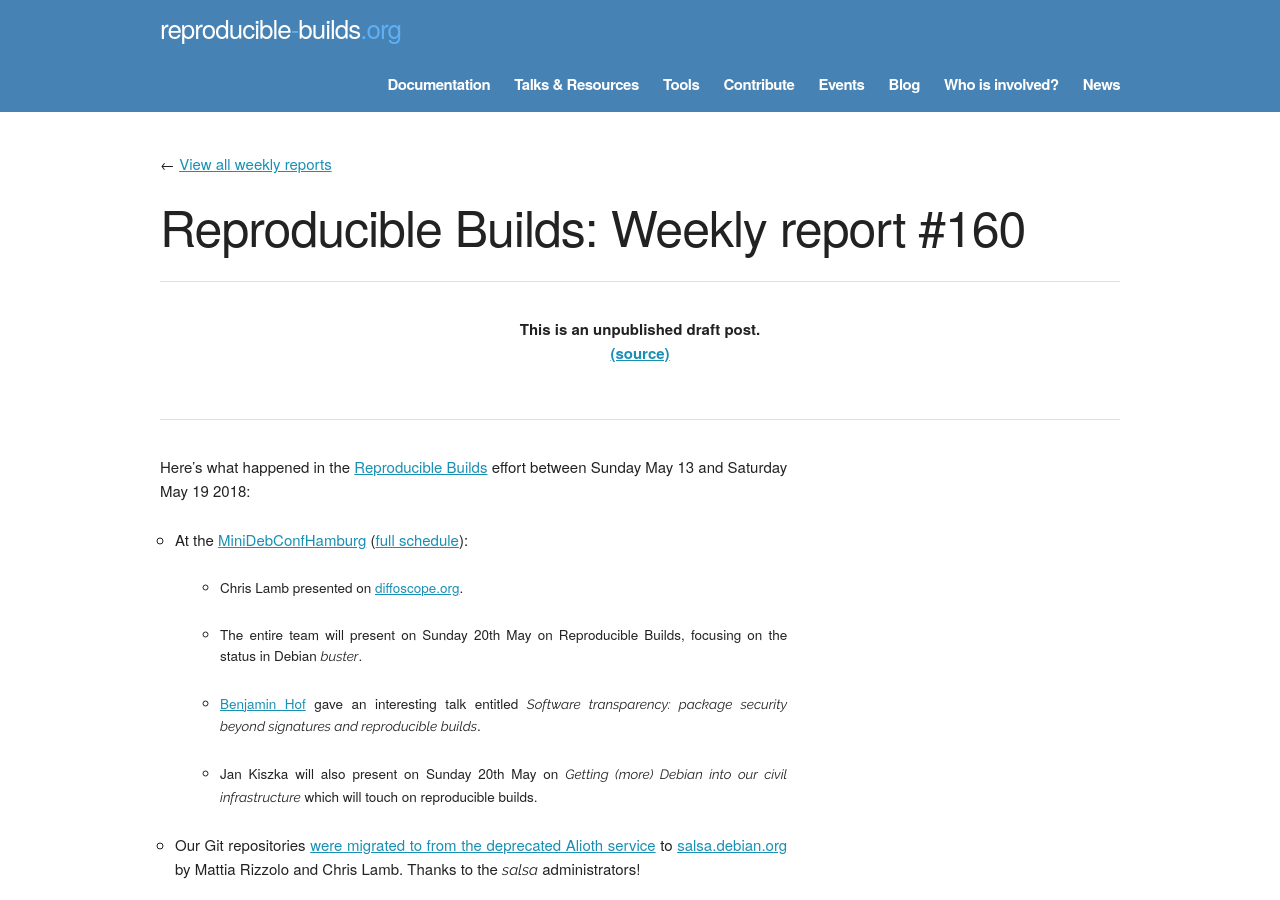
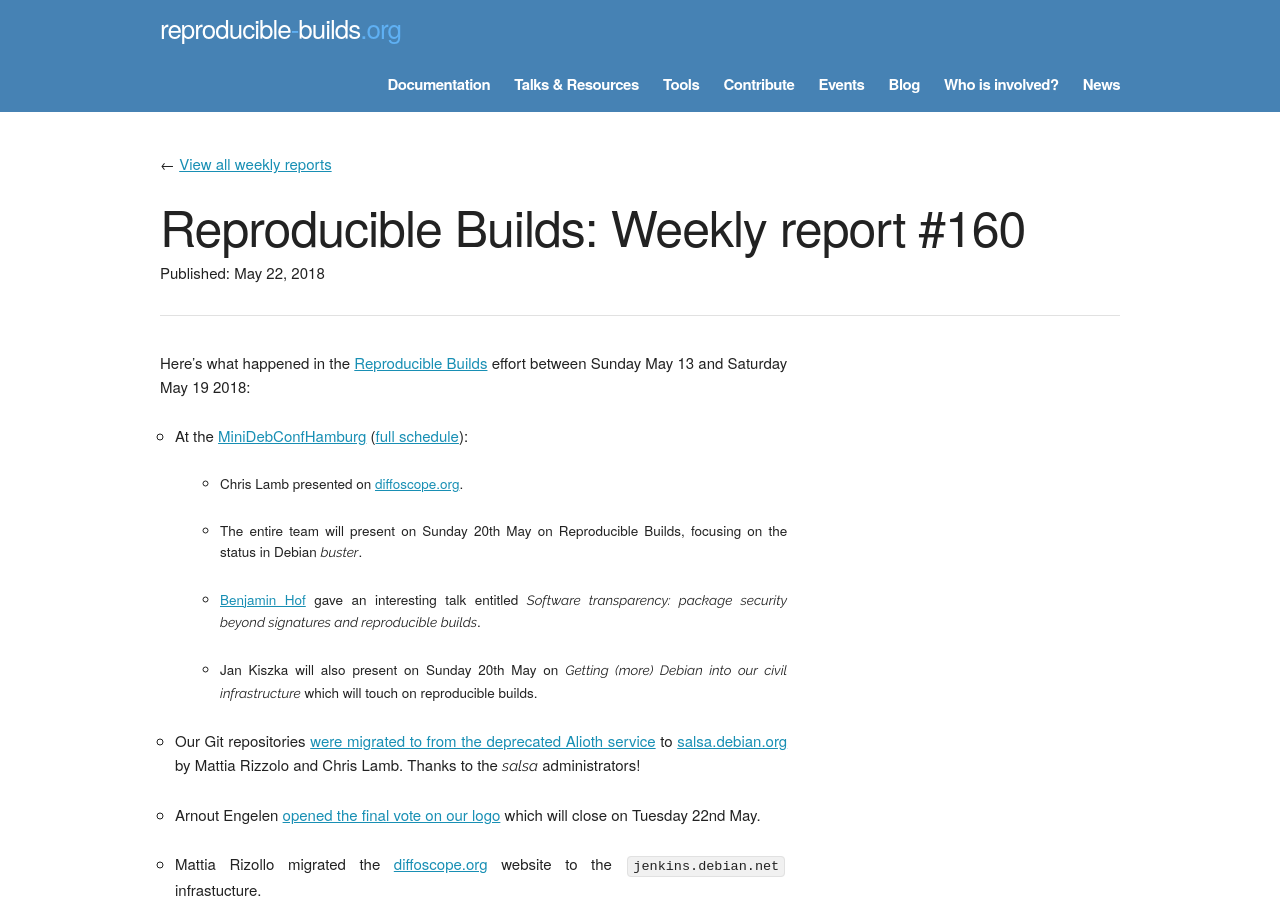
Before and after one commit to prototypefund/reproducible-website, a Jekyll site: the page built from _blog/posts/160.md, in a window 1280 px wide and 900 px high. Built offline with Jekyll 4.4.1, drawn with Linux system fonts in a browser that asks for light colours; some web fonts are replaced.

Commit message:
published as https://reproducible-builds.org/blog/posts/160/

```diff
--- a/_blog/posts/160.md
+++ b/_blog/posts/160.md
@@ -1,6 +1,7 @@
 ---
 layout: blog
 week: 160
+published: 2018-05-22 06:30:36
 ---
 
 Here's what happened in the [Reproducible Builds](https://reproducible-builds.org) effort between Sunday May 13 and Saturday May 19 2018:
```
